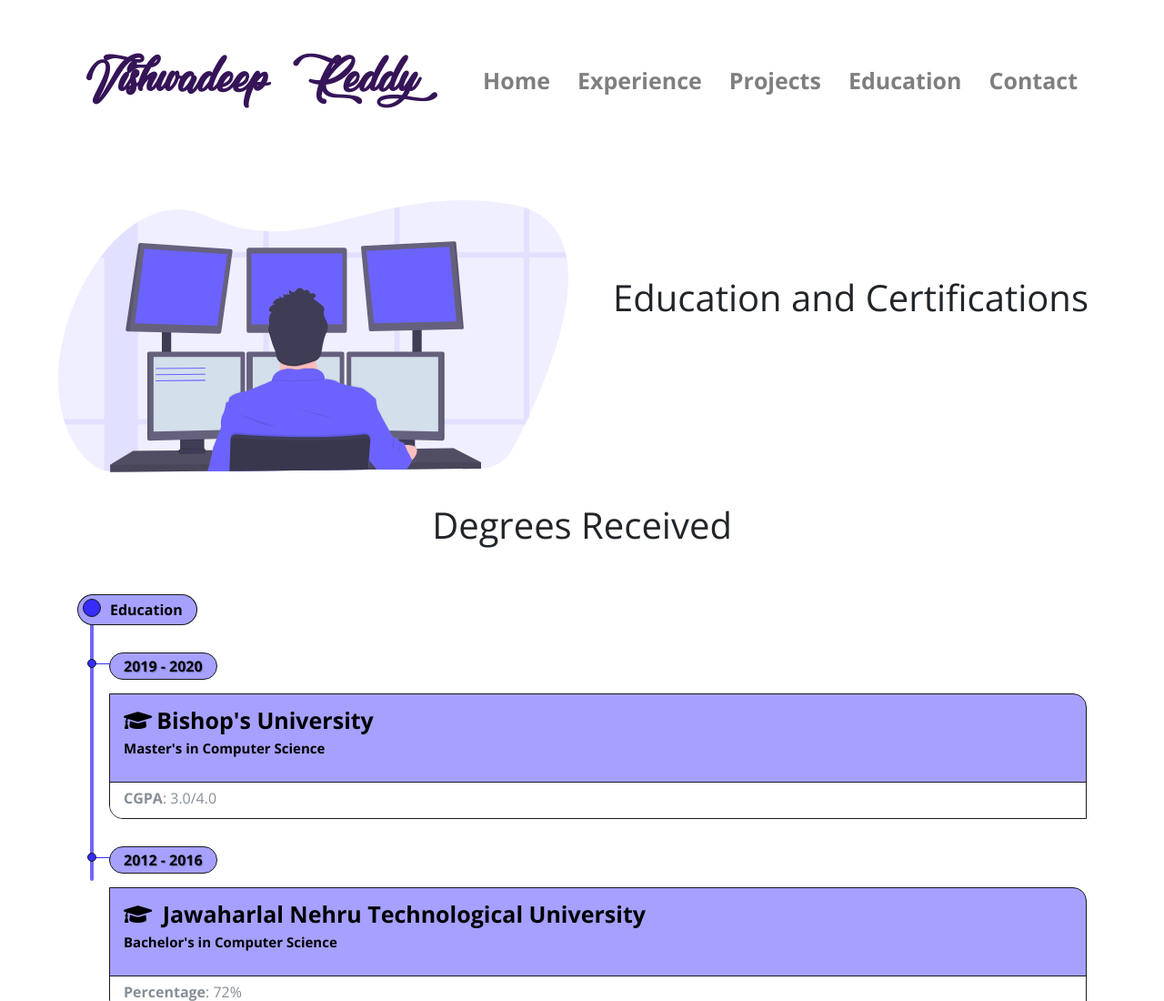
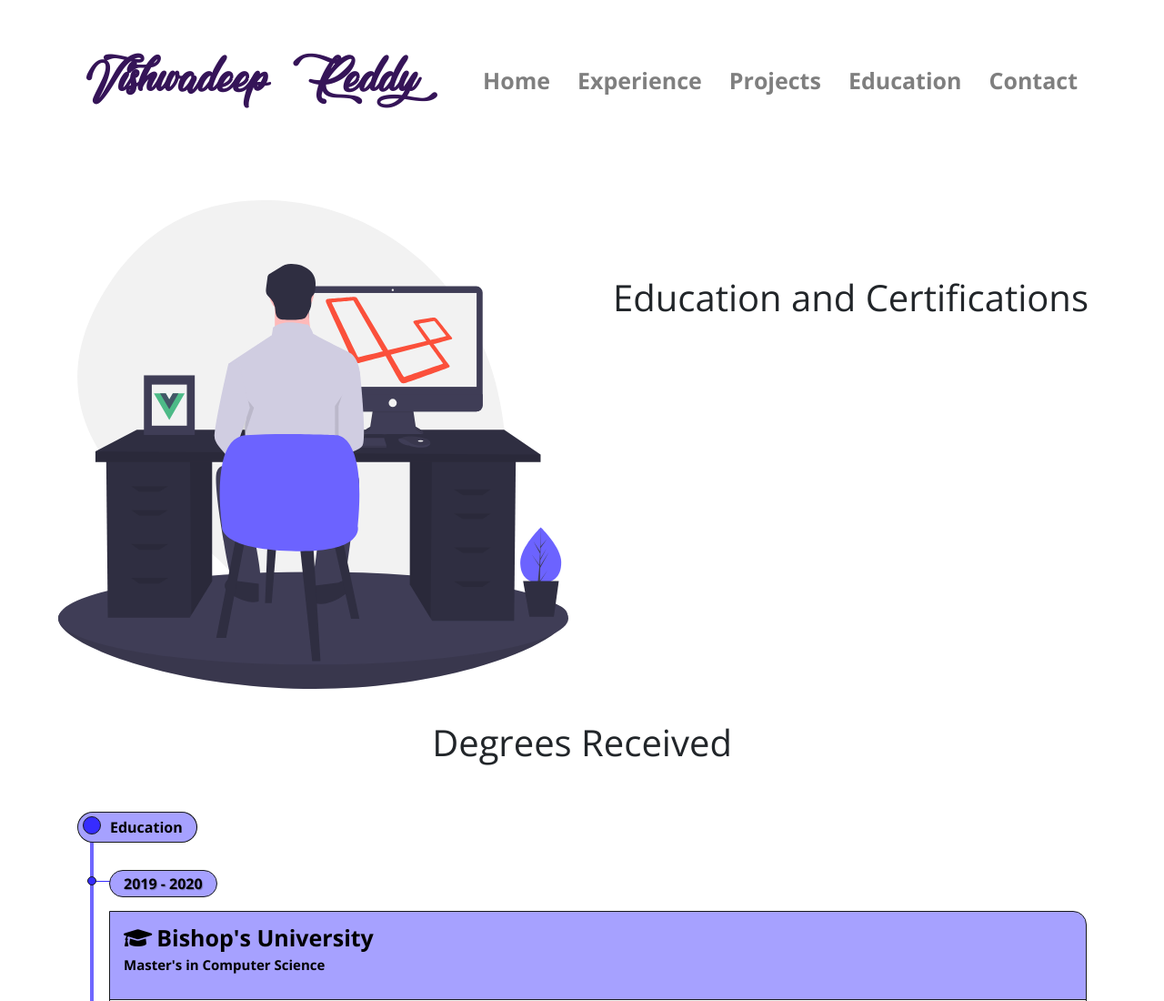
Before and after one commit to vishwadeep19/vishwadeep19.github.io, a plain HTML site: page Education.html in a window 1280 px wide. Shown: the top 1100 px of the page at 91% size. Drawn offline with nearby package versions, Linux system fonts and the light colour scheme; a web font is replaced by a local one.

Commit message:
initialcommit

```diff
--- a/Education.html
+++ b/Education.html
@@ -59,7 +59,7 @@
     <section id=Section1>
         <div class="row">
             <div class="col-lg-6 col-md">
-                <img class="Programming" src="Image/Programming.svg" alt="">
+                <img class="Programming" src="Image/Skills.svg" alt="">
             </div>
             <div class="col-lg-6 col-md Coding">
                 <h1><br>Education and Certifications</h1>
```
